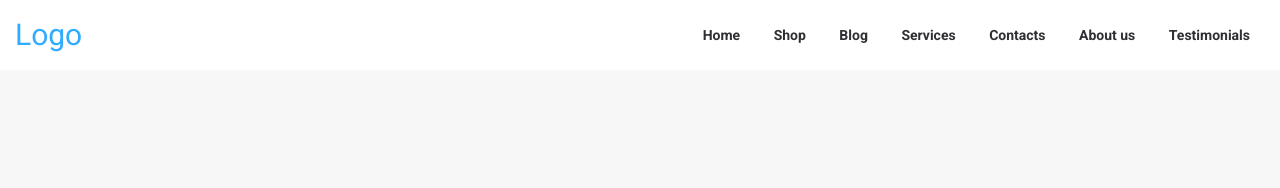
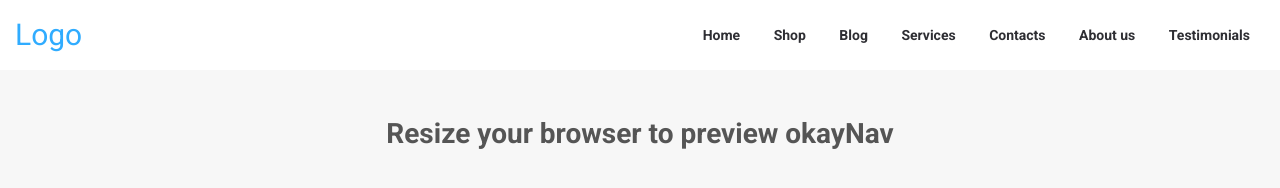
Before and after one commit to VPenkov/okayNav, a plain HTML site: page demo/demo.html in a window 1280 px wide. Drawn offline with nearby package versions, Linux system fonts and the light colour scheme.

Commit message:
Demo fix

```diff
--- a/demo/css/style.css
+++ b/demo/css/style.css
@@ -52,3 +52,9 @@ header {
 }
 
 .ok-header__logo:hover {color: #546edb}
+
+main {
+    margin-top: 7rem;
+    padding: 2%;
+    text-align: center;
+}
--- a/demo/demo.html
+++ b/demo/demo.html
@@ -28,7 +28,7 @@
     </header><!-- /header -->
 
     <main>
-        <h1>Resize your browser</h1>
+        <h1>Resize your browser to preview okayNav</h1>
     </main>
 
     <script src="//cdnjs.cloudflare.com/ajax/libs/jquery/2.2.0/jquery.min.js"></script>
```
